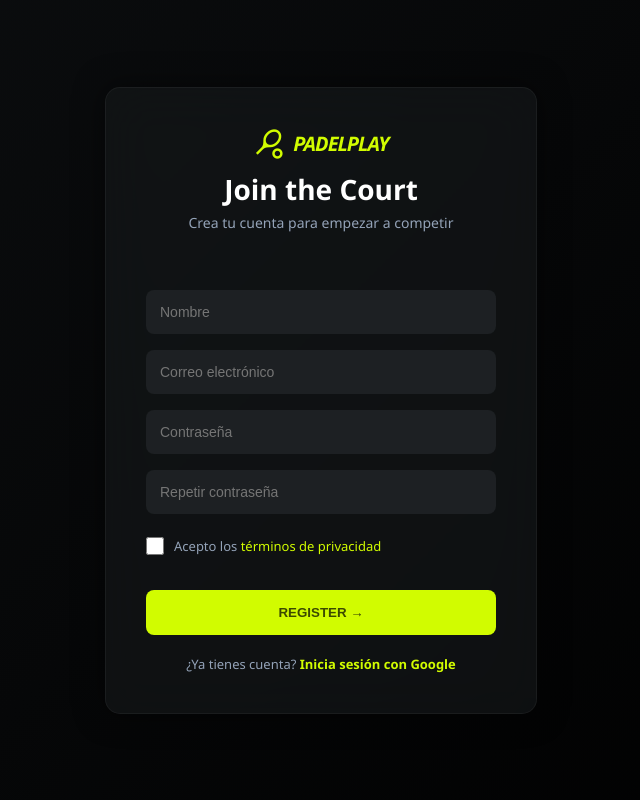
After one commit to rafaelcab/padelPlay, a Spring app: template padelplay-cliente/src/main/resources/templates/registro.html in a window 1280 px wide. The commit adds this page. Shown: the whole page, without its empty margins (319-959 px from the left). Run offline with Thymeleaf, Linux system fonts and the light colour scheme; the template is opened without the code that fills it, so the values that code supplies are empty.

```diff
--- a/padelplay-cliente/src/main/java/com/padelplay/cliente/controller/webPrueba.java
+++ b/padelplay-cliente/src/main/java/com/padelplay/cliente/controller/webPrueba.java
@@ -8,7 +8,7 @@ import org.springframework.web.client.RestTemplate;
 @Controller
 public class webPrueba {
 
-    @GetMapping("/")
+    @GetMapping("/prueba")
     public String home(Model model) {
 
         RestTemplate restTemplate = new RestTemplate();
--- /dev/null
+++ b/padelplay-cliente/src/main/resources/templates/registro.html
@@ -0,0 +1,241 @@
+<!DOCTYPE html>
+<html xmlns:th="http://www.thymeleaf.org" lang="es">
+<head>
+    <meta charset="UTF-8">
+    <title>Registro - PadelPlay</title>
+    <link href="https://fonts.googleapis.com/css2?family=Material+Symbols+Outlined:wght,FILL@100..700,0..1&display=swap" rel="stylesheet"/>
+
+    <style>
+        body {
+            margin: 0;
+            font-family: 'Segoe UI', sans-serif;
+            background: linear-gradient(135deg, #0c0e10, #000000);
+            color: white;
+            display: flex;
+            justify-content: center;
+            align-items: center;
+            height: 100vh;
+        }
+
+        .card {
+            background: rgba(23, 26, 28, 0.6);
+            backdrop-filter: blur(24px);
+            -webkit-backdrop-filter: blur(24px);
+            padding: 40px;
+            border-radius: 15px;
+            width: 350px;
+            box-shadow: 0 0 30px rgba(0,0,0,0.5);
+            border: 1px solid rgba(255,255,255,0.05);
+        }
+
+        /* Contenedor del Logo */
+        .brand-header {
+            display: flex;
+            flex-direction: column;
+            align-items: center;
+            margin-bottom: 25px;
+            text-align: center;
+        }
+
+        .brand-logo {
+            display: flex;
+            align-items: center;
+            gap: 8px;
+            margin-bottom: 10px;
+        }
+
+        .brand-logo span {
+            color: #d1fc00; /* Color verde lima del estilo Vantage */
+            font-size: 32px;
+        }
+
+        .brand-name {
+            font-weight: 900;
+            font-style: italic;
+            text-transform: uppercase;
+            color: #d1fc00;
+            letter-spacing: -1px;
+            font-size: 20px;
+            margin: 0;
+        }
+
+        h1 {
+            font-size: 28px;
+            margin: 0;
+            font-weight: 700;
+        }
+
+        p {
+            text-align: center;
+            font-size: 14px;
+            color: #94a3b8;
+            margin-top: 5px;
+            margin-bottom: 25px;
+        }
+
+        input {
+            width: 100%;
+            box-sizing: border-box; /* Evita que el padding ensanche el input */
+            padding: 14px;
+            margin: 8px 0;
+            border-radius: 8px;
+            border: none;
+            background-color: #1d2023;
+            color: white;
+            font-size: 14px;
+            transition: 0.3s;
+        }
+
+        input:focus {
+            outline: none;
+            background-color: #292c30;
+            border: 2px solid #22c55e;
+            box-shadow:  0 0 8px #22c55e;
+        }
+
+        .error {
+            color: #ff7351;
+            font-size: 12px;
+            margin-bottom: 10px;
+        }
+
+        .error.show { display: block; }
+
+        input.invalid { border: 1px solid #ff7351; }
+
+        button {
+            width: 100%;
+            padding: 15px;
+            margin-top: 20px;
+            background: #d1fc00;
+            color: #3c4a00;
+            border: none;
+            border-radius: 8px;
+            font-weight: 800;
+            cursor: pointer;
+            transition: 0.3s;
+            text-transform: uppercase;
+        }
+
+        button:hover {
+            background: #f4ffc6;
+            transform: scale(1.02);
+        }
+
+        .login {
+            text-align: center;
+            margin-top: 20px;
+            font-size: 13px;
+            color: #94a3b8;
+        }
+
+        .login a {
+            color: #d1fc00;
+            text-decoration: none;
+            font-weight: bold;
+        }
+
+        .checkbox-container {
+            display: flex;
+            align-items: flex-start;
+            gap: 10px;
+            margin: 15px 0;
+            font-size: 13px;
+            color: #94a3b8;
+        }
+
+        .checkbox-container input[type="checkbox"] {
+            width: 18px;
+            height: 18px;
+            margin: 0;
+            accent-color: #d1fc00;
+        }
+
+        .checkbox-container a { color: #d1fc00; text-decoration: none; }
+    </style>
+</head>
+
+<body>
+
+<div class="card">
+    <header class="brand-header">
+        <div class="brand-logo">
+            <span class="material-symbols-outlined">sports_tennis</span>
+            <h2 class="brand-name">PadelPlay</h2>
+        </div>
+        <h1>Join the Court</h1>
+        <p>Crea tu cuenta para empezar a competir</p>
+    </header>
+
+    <form action="/registro" method="post" th:object="${registro}" onsubmit="return validarContraseñas()">
+
+        <input type="text" name="nombre" placeholder="Nombre" th:field="*{nombre}" required>
+
+        <input type="email" name="email" placeholder="Correo electrónico" th:field="*{email}" required>
+
+        <input type="password" id="password" name="password" placeholder="Contraseña" th:field="*{password}" required>
+
+        <input type="password" id="confirmPassword" placeholder="Repetir contraseña"
+               required oninput="validarEnTiempoReal()">
+
+        <div id="errorMensaje" class="error" style="display:none;">Las contraseñas no coinciden</div>
+
+        <div class="checkbox-container">
+            <input type="checkbox" id="privacidad" name="privacidad" required>
+            <label for="privacidad">Acepto los <a href="/privacidad" target="_blank">términos de privacidad</a></label>
+        </div>
+        <div id="errorPrivacidad" class="error" style="display:none;">Debes aceptar los términos de privacidad</div>
+
+        <div class="error" th:if="${error}" th:text="${error}"></div>
+
+        <button type="submit">REGISTER →</button>
+    </form>
+
+    <div class="login">
+        ¿Ya tienes cuenta? <a href="/google-test">Inicia sesión con Google</a>
+    </div>
+</div>
+
+<script>
+function validarEnTiempoReal() {
+    const password = document.getElementById("password").value;
+    const confirmPassword = document.getElementById("confirmPassword").value;
+    const errorMensaje = document.getElementById("errorMensaje");
+    const confirmInput = document.getElementById("confirmPassword");
+
+    if (confirmPassword.length > 0 && password !== confirmPassword) {
+        errorMensaje.style.display = "block";
+        confirmInput.classList.add("invalid");
+    } else {
+        errorMensaje.style.display = "none";
+        confirmInput.classList.remove("invalid");
+    }
+}
+
+function validarContraseñas() {
+    const password = document.getElementById("password").value;
+    const confirmPassword = document.getElementById("confirmPassword").value;
+    const privacidad = document.getElementById("privacidad").checked;
+    const errorPrivacidad = document.getElementById("errorPrivacidad");
+
+    let esValido = true;
+
+    if (password !== confirmPassword) {
+        document.getElementById("errorMensaje").style.display = "block";
+        document.getElementById("confirmPassword").classList.add("invalid");
+        esValido = false;
+    }
+
+    if (!privacidad) {
+        errorPrivacidad.style.display = "block";
+        esValido = false;
+    } else {
+        errorPrivacidad.style.display = "none";
+    }
+
+    return esValido;
+}
+</script>
+
+</body>
+</html>
```
Also changed, not shown: padelplay-cliente/src/main/java/com/padelplay/cliente/controller/RegistroController.java (added, +75 -0 lines), padelplay-cliente/src/main/resources/templates/google-test.html (+16 -0 lines), padelplay-common/src/main/java/com/padelplay/common/dto/RegistroRequestDto.java (added, +44 -0 lines), padelplay-server/src/main/java/com/padelplay/server/facade/AuthController.java (+81 -0 lines).
